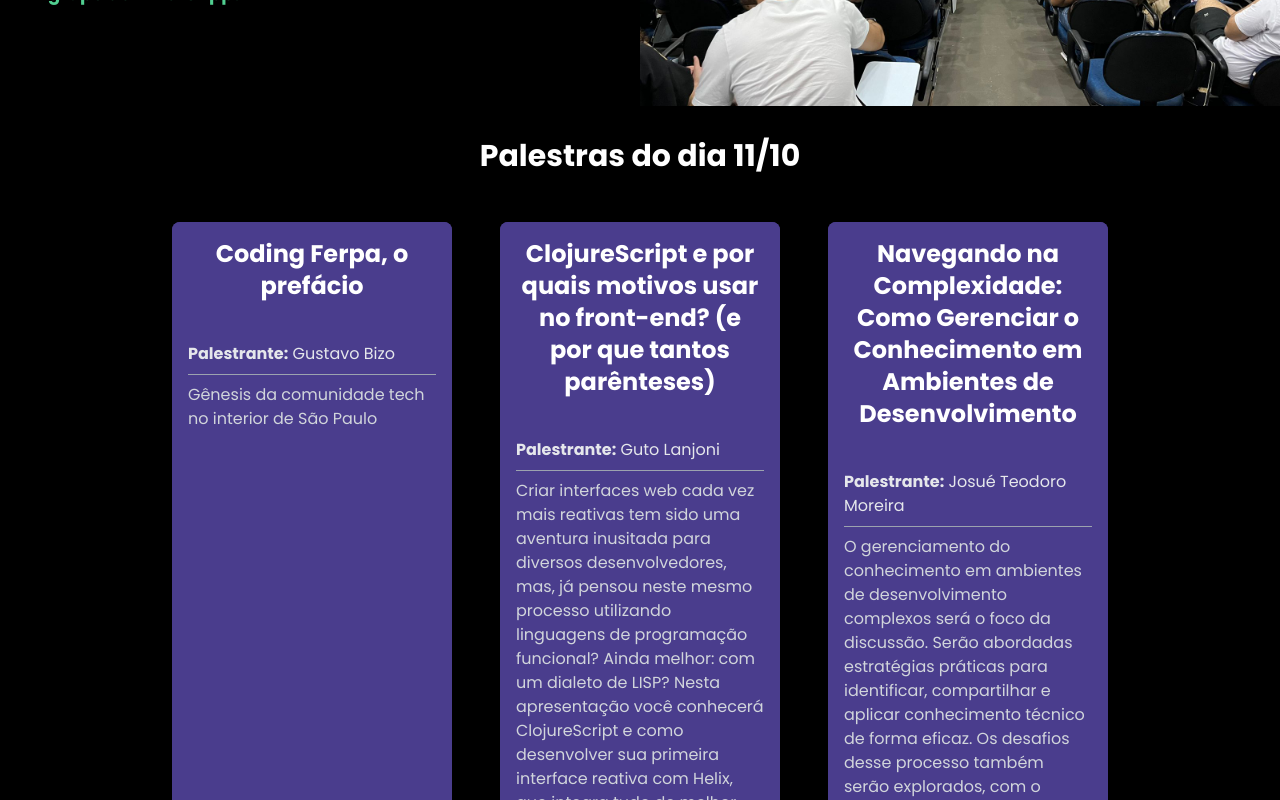
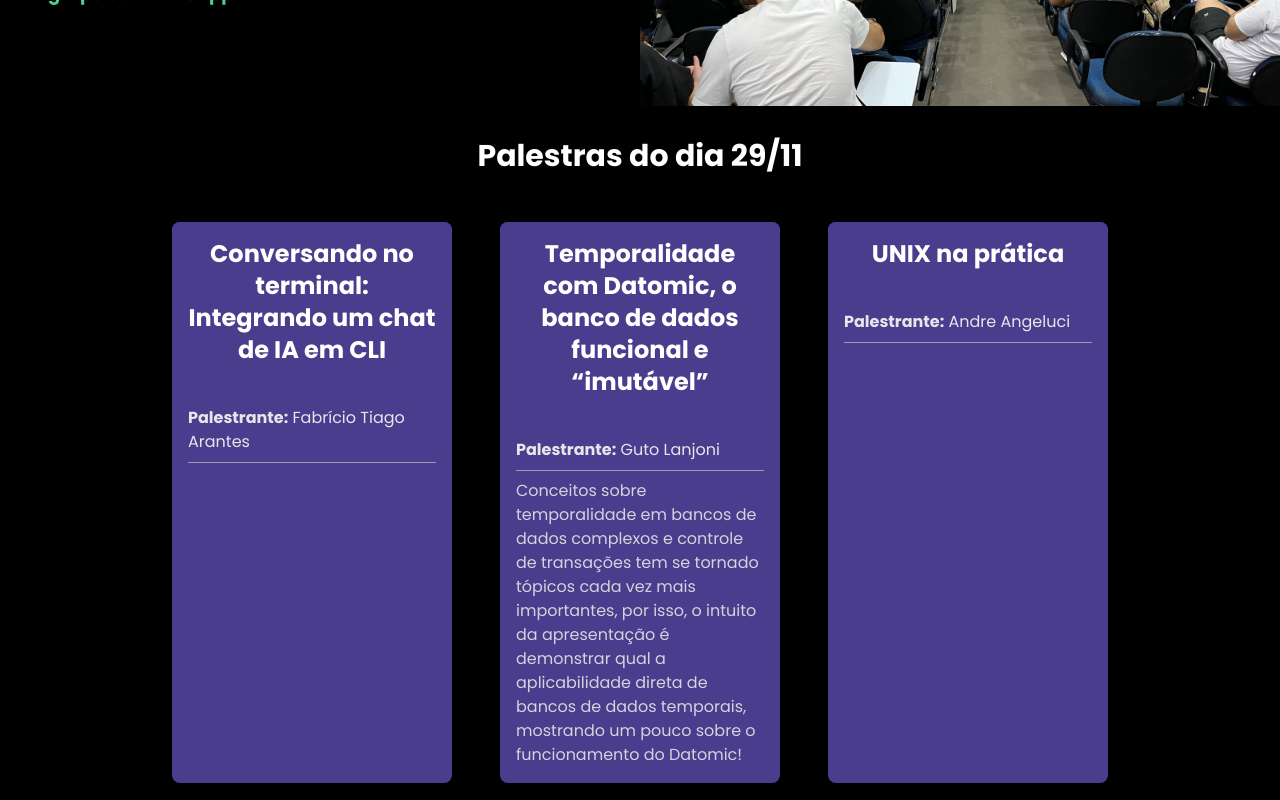
Before and after one commit to Coding-Ferpa/Coding-Ferpa.github.io, a Next.js app: page / in a window 1280 px wide. Shown: the part 1880-2680 px from the top of the page. Built offline with nearby package versions, Linux system fonts and the light colour scheme.

Commit message:
feat: update cards of november

```diff
--- a/src/app/assets/cards.json
+++ b/src/app/assets/cards.json
@@ -2,21 +2,21 @@
     "talks": [
         {
             "id": 1,
-            "title": "Coding Ferpa, o prefácio",
-            "speaker": "Gustavo Bizo",
-            "description": "Gênesis da comunidade tech no interior de São Paulo"
+            "title": "Conversando no terminal: Integrando um chat de IA em CLI",
+            "speaker": "Fabrício Tiago Arantes",
+            "description": ""
         },
         {
             "id": 2,
-            "title": "ClojureScript e por quais motivos usar no front-end? (e por que tantos parênteses)",
+            "title": "Temporalidade com Datomic, o banco de dados funcional e “imutável”",
             "speaker": "Guto Lanjoni",
-            "description": "Criar interfaces web cada vez mais reativas tem sido uma aventura inusitada para diversos desenvolvedores, mas, já pensou neste mesmo processo utilizando linguagens de programação funcional? Ainda melhor: com um dialeto de LISP? Nesta apresentação você conhecerá ClojureScript e como desenvolver sua primeira interface reativa com Helix, que integra tudo de melhor que temos do React de maneira mágica!"
+            "description": "Conceitos sobre temporalidade em bancos de dados complexos e controle de transações tem se tornado tópicos cada vez mais importantes, por isso, o intuito da apresentação é demonstrar qual a aplicabilidade direta de bancos de dados temporais, mostrando um pouco sobre o funcionamento do Datomic!"
         },
         {
             "id": 3,
-            "title": "Navegando na Complexidade: Como Gerenciar o Conhecimento em Ambientes de Desenvolvimento",
-            "speaker": "Josué Teodoro Moreira",
-            "description": "O gerenciamento do conhecimento em ambientes de desenvolvimento complexos será o foco da discussão. Serão abordadas estratégias práticas para identificar, compartilhar e aplicar conhecimento técnico de forma eficaz. Os desafios desse processo também serão explorados, com o objetivo de oferecer insights que ajudem equipes a se tornarem mais colaborativas e eficientes, resultando em melhorias significativas na qualidade dos resultados."
+            "title": "UNIX na prática",
+            "speaker": "Andre Angeluci",
+            "description": ""
         }
     ]
 }
--- a/src/app/components/Talk.tsx
+++ b/src/app/components/Talk.tsx
@@ -16,7 +16,7 @@
   return (
     <section id="talk" className="bg-black text-white py-8">
       <div className="text-center mb-8">
-        <h1 className="text-3xl font-bold">Palestras do dia 11/10</h1>
+        <h1 className="text-3xl font-bold">Palestras do dia 29/11</h1>
       </div>
       <div className=" mx-auto px-4">
         <div className="flex flex-wrap justify-center gap-4">
```
